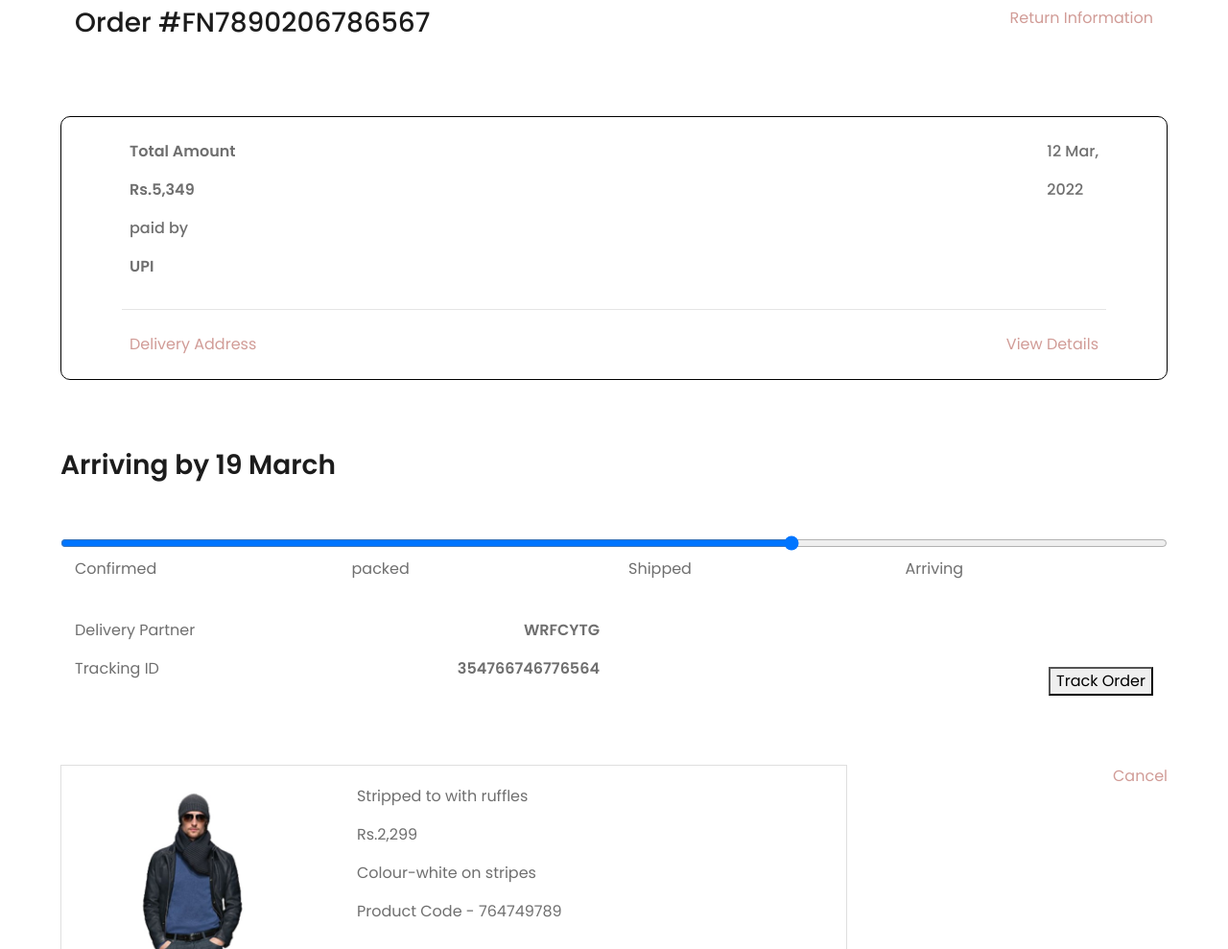
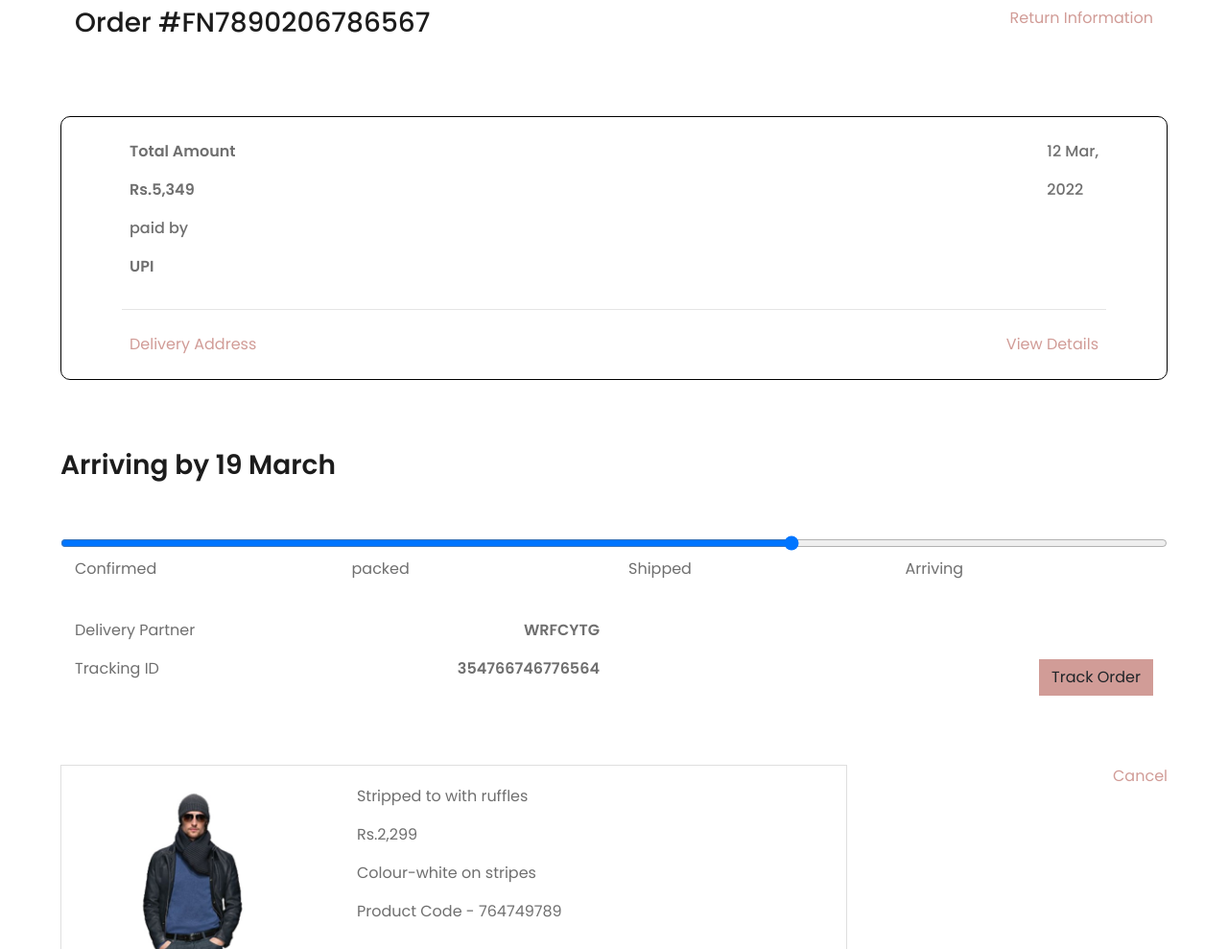
Before and after one commit to amitcakumar/resell, a website built with webpack: page orderdetail.html in a window 1280 px wide. Shown: the part 111-1100 px from the top of the page at 96% size. Built offline with nearby package versions, Linux system fonts and the light colour scheme.

Commit message:
orderdetails

```diff
--- a/orderdetail.html
+++ b/orderdetail.html
@@ -115,7 +115,7 @@
           <div
             class="col-6 d-flex flex-coloum align-items-end justify-content-end"
           >
-            <button>Track Order</button>
+            <button class="btn btn-primary">Track Order</button>
           </div>
         </div>
       </div>
```
